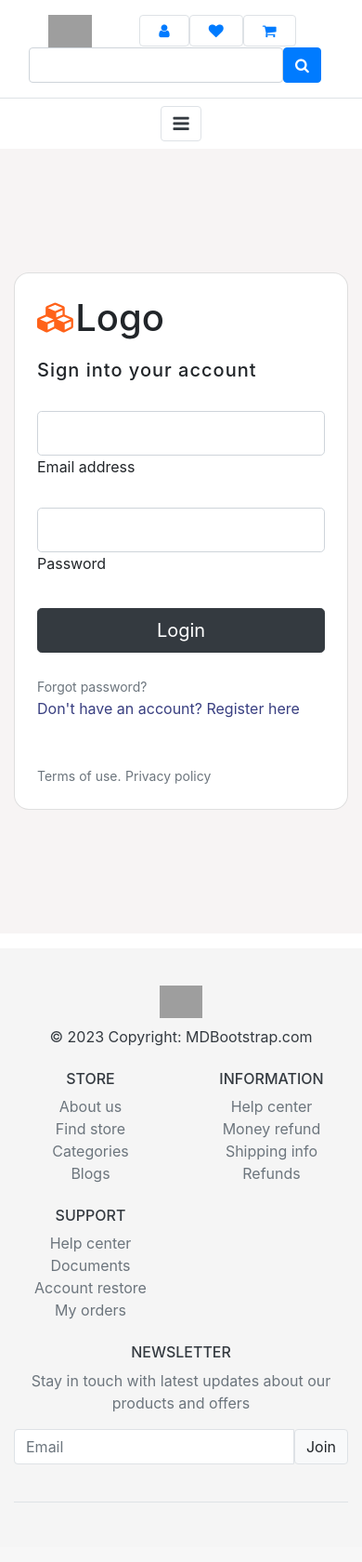
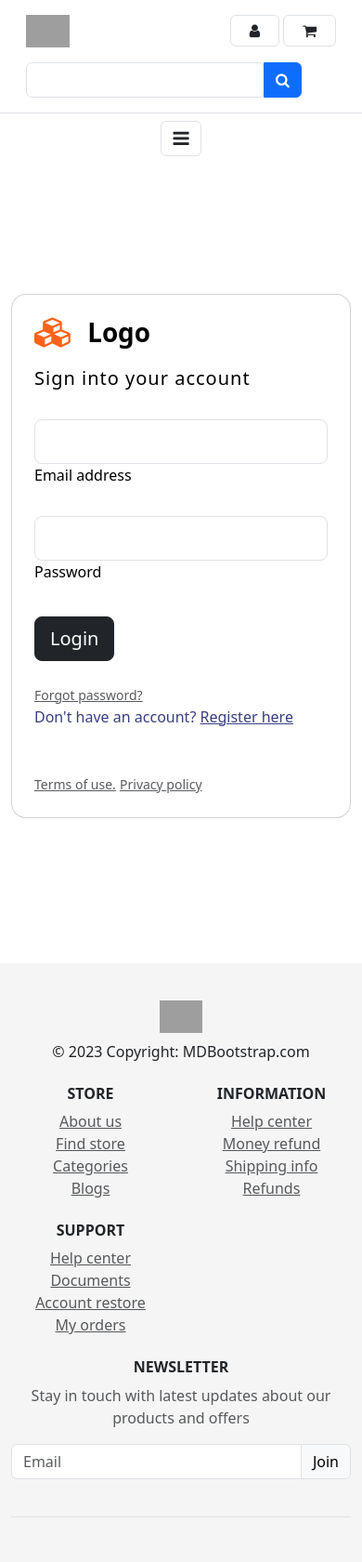
Before and after one commit to ashmi721/ecommerce-website, a Django app: template templates/login.html in a window 390 px wide. Shown: the whole page at 93% size. Before the commit the page ends 1616 px from the top, so only its background shows below. Run offline with Django 3.2, Linux system fonts and the light colour scheme; the template is opened without the code that fills it, so the values that code supplies are empty; some libraries are stand-ins or nearby versions; grey boxes are pictures that could not be loaded.

Commit message:
modified some navigation

```diff
--- a/templates/base.html
+++ b/templates/base.html
@@ -5,9 +5,8 @@
 <head>
     <meta charset="UTF-8">
     <title>Meerkat Shop</title>
-    <link rel="stylesheet" href="https://cdn.jsdelivr.net/npm/bootstrap@4.6.2/dist/css/bootstrap.min.css"
-          integrity="sha384-xOolHFLEh07PJGoPkLv1IbcEPTNtaed2xpHsD9ESMhqIYd0nLMwNLD69Npy4HI+N" crossorigin="anonymous">
-    <link rel="stylesheet" href="https://cdnjs.cloudflare.com/ajax/libs/font-awesome/4.7.0/css/font-awesome.min.css">
+    <link href="https://cdn.jsdelivr.net/npm/bootstrap@5.3.2/dist/css/bootstrap.min.css" rel="stylesheet" integrity="sha384-T3c6CoIi6uLrA9TneNEoa7RxnatzjcDSCmG1MXxSR1GAsXEV/Dwwykc2MPK8M2HN" crossorigin="anonymous">
+     <link rel="stylesheet" href="https://cdnjs.cloudflare.com/ajax/libs/font-awesome/4.7.0/css/font-awesome.min.css">
 
 </head>
 <body>
@@ -18,7 +17,7 @@
       <div class="row gy-3">
         <!-- Left elements -->
         <div class="col-lg-2 col-sm-4 col-4">
-          <a href="https://mdbootstrap.com/" target="_blank" class="float-start">
+          <a href="{% url 'home_page' %}" class="float-start">
             <img src="https://mdbootstrap.com/img/logo/mdb-transaprent-noshadows.png" height="35" />
           </a>
         </div>
@@ -27,8 +26,7 @@
         <div class="order-lg-last col-lg-5 col-sm-8 col-8">
           <div class="d-flex float-end">
             <a href="{% url 'login_page' %}" class="me-1 border rounded py-1 px-3 nav-link d-flex align-items-center" target=""> <i class="fa fa-user m-1 me-md-2"></i><p class="d-none d-md-block mb-0">Sign in</p> </a>
-            <a href="https://github.com/mdbootstrap/bootstrap-material-design" class="me-1 border rounded py-1 px-3 nav-link d-flex align-items-center" target="_blank"> <i class="fa fa-heart m-1 me-md-2"></i><p class="d-none d-md-block mb-0">Wishlist</p> </a>
-            <a href="https://github.com/mdbootstrap/bootstrap-material-design" class="border rounded py-1 px-3 nav-link d-flex align-items-center" target="_blank"> <i class="fa fa-shopping-cart m-1 me-md-2"></i><p class="d-none d-md-block mb-0">My cart</p> </a>
+            <a href="" class="border rounded py-1 px-3 nav-link d-flex align-items-center" target="_blank"> <i class="fa fa-shopping-cart m-1 me-md-2"></i><p class="d-none d-md-block mb-0">My cart</p> </a>
           </div>
         </div>
         <!-- Center elements -->
@@ -69,45 +67,20 @@
         <!-- Left links -->
         <ul class="navbar-nav me-auto mb-2 mb-lg-0">
           <li class="nav-item">
-            <a class="nav-link text-dark" aria-current="page" href="#">Home</a>
+            <a class="nav-link text-dark" aria-current="page" href="{% url 'home_page' %}">Home</a>
+          </li>
+
+          <li class="nav-item">
+            <a class="nav-link text-dark" href="#">New Arival</a>
+          </li>
+
+          <li class="nav-item">
+            <a class="nav-link text-dark" href="#">Your Orders</a>
           </li>
           <li class="nav-item">
-            <a class="nav-link text-dark" href="#">Categories</a>
+            <a class="nav-link text-dark" href="#">Profile</a>
           </li>
-          <li class="nav-item">
-            <a class="nav-link text-dark" href="#">Hot offers</a>
-          </li>
-          <li class="nav-item">
-            <a class="nav-link text-dark" href="#">Gift boxes</a>
-          </li>
-          <li class="nav-item">
-            <a class="nav-link text-dark" href="#">Projects</a>
-          </li>
-          <li class="nav-item">
-            <a class="nav-link text-dark" href="#">Menu item</a>
-          </li>
-          <li class="nav-item">
-            <a class="nav-link text-dark" href="#">Menu name</a>
-          </li>
-          <!-- Navbar dropdown -->
-          <li class="nav-item dropdown">
-            <a class="nav-link dropdown-toggle text-dark" href="#" id="navbarDropdown" role="button" data-mdb-toggle="dropdown" aria-expanded="false">
-              Others
-            </a>
-            <!-- Dropdown menu -->
-            <ul class="dropdown-menu" aria-labelledby="navbarDropdown">
-              <li>
-                <a class="dropdown-item" href="#">Action</a>
-              </li>
-              <li>
-                <a class="dropdown-item" href="#">Another action</a>
-              </li>
-              <li><hr class="dropdown-divider" /></li>
-              <li>
-                <a class="dropdown-item" href="#">Something else here</a>
-              </li>
-            </ul>
-          </li>
+
         </ul>
         <!-- Left links -->
       </div>
--- a/templates/login.html
+++ b/templates/login.html
@@ -1,7 +1,7 @@
 {% extends 'base.html' %}
 {% block content %}
 
-<section class="vh-100" style="background-color: #f7f4f4;">
+<section class="vh-100" style="background-color: #ffffff;">
     <div class="container py-5 h-100">
       <div class="row d-flex justify-content-center align-items-center h-100">
         <div class="col col-xl-10">
```
